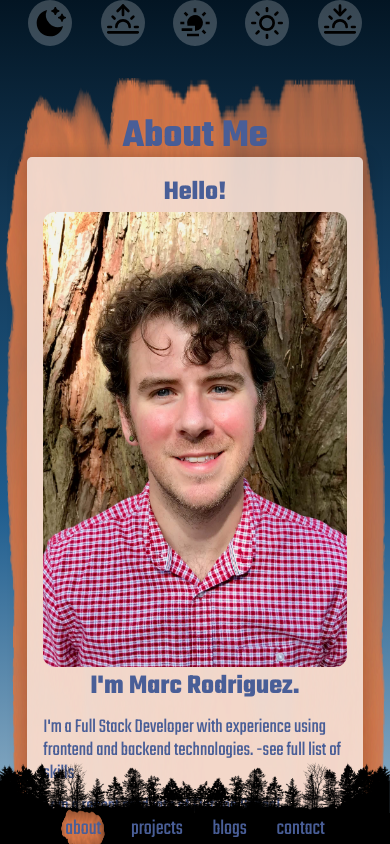
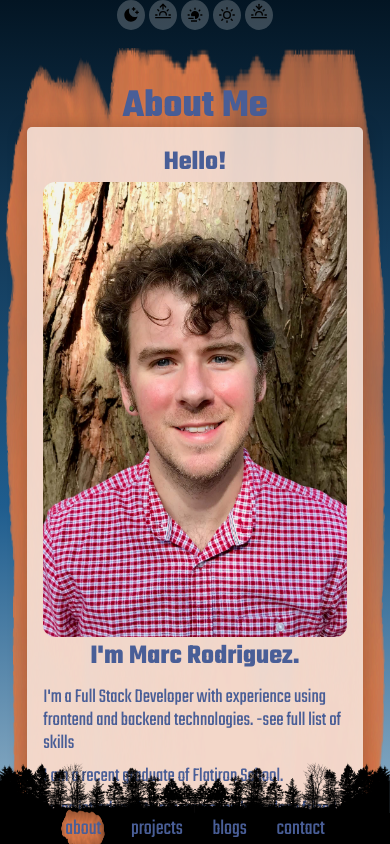
Before and after one commit to moshriguez/personal-portfolio, a React (Create React App) app: page /personal-portfolio/about in a window 390 px wide. Shown: the top 844 px of the page. Built offline with nearby package versions, Linux system fonts and the light colour scheme.

Commit message:
styled the background btns

```diff
--- a/src/App.css
+++ b/src/App.css
@@ -45,23 +45,27 @@ body {
 }
 
 .btn-grp {
-    margin: auto;
-    width: 100%;
     display: flex;
-    flex-direction: row;
-    justify-content: space-evenly;
+    flex-direction: column;
+    justify-content: center;
+    position: absolute;
+    right: 0;
+    top: 0;
+    align-items: flex-end;
 }
 
 .btn-grp button {
-    font-size: 2em;
+    font-size: 1em;
     background: rgb(255 255 255 / 21%);;
     border-radius: 50%;
     border: none;
-    transition: background 200ms
+    margin: 0 2px;
+    transition: all 200ms
 }
 
 .btn-grp button:hover {
     background: rgb(255 255 255 / 35%);
+    font-size: 2em;
 
 }
 
@@ -512,6 +516,14 @@ form span {
     .link-icons a {
         font-size: 2em;
     }
+    .btn-grp {
+        flex-direction: row;
+        align-items: flex-start;
+        left: 0;
+        right: 0;
+        margin-left: auto;
+        margin-right: auto;
+    }
     h2 {
         font-size: 2.5em;
     }
@@ -522,6 +534,7 @@ form span {
         width: 100%;
         padding: 7%;
         padding-top: 10%;
+        margin-top: 3rem;
     }
     .blog-img {
         display: none;
@@ -545,6 +558,5 @@ form span {
 @media (max-width: 320px) {
     .watercolour-container {
         padding-top: 15%;
-        margin: 1rem auto;
     }
 }
```
